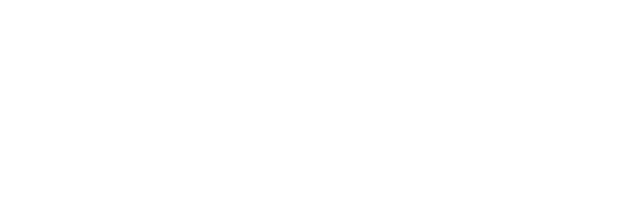
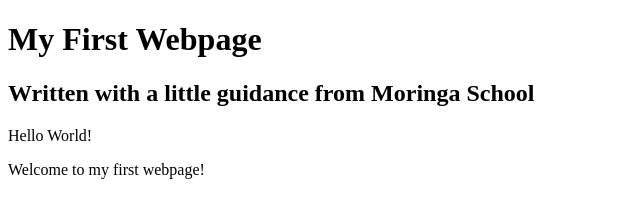
Before and after one commit to marynganga/my-first-webpage, a plain HTML site: page my-first-webpage.html in a window 1280 px wide. Shown: the whole page, without its empty margins (0-640 px from the left). Drawn offline with Linux system fonts and the light colour scheme.

Commit message:
add header block elements

```diff
--- a/my-first-webpage.html
+++ b/my-first-webpage.html
@@ -1,7 +1,12 @@
+<!DOCTYPE html>
 <html>
   <head>
     <title>My First Webpage</title>
   </head>
   <body>
+    <h1>My First Webpage</h1>
+    <h2>Written with a little guidance from Moringa School</h2>
+    <p>Hello World!</p>
+    <p>Welcome to my first webpage!</p>
   </body>
 </html>
```
